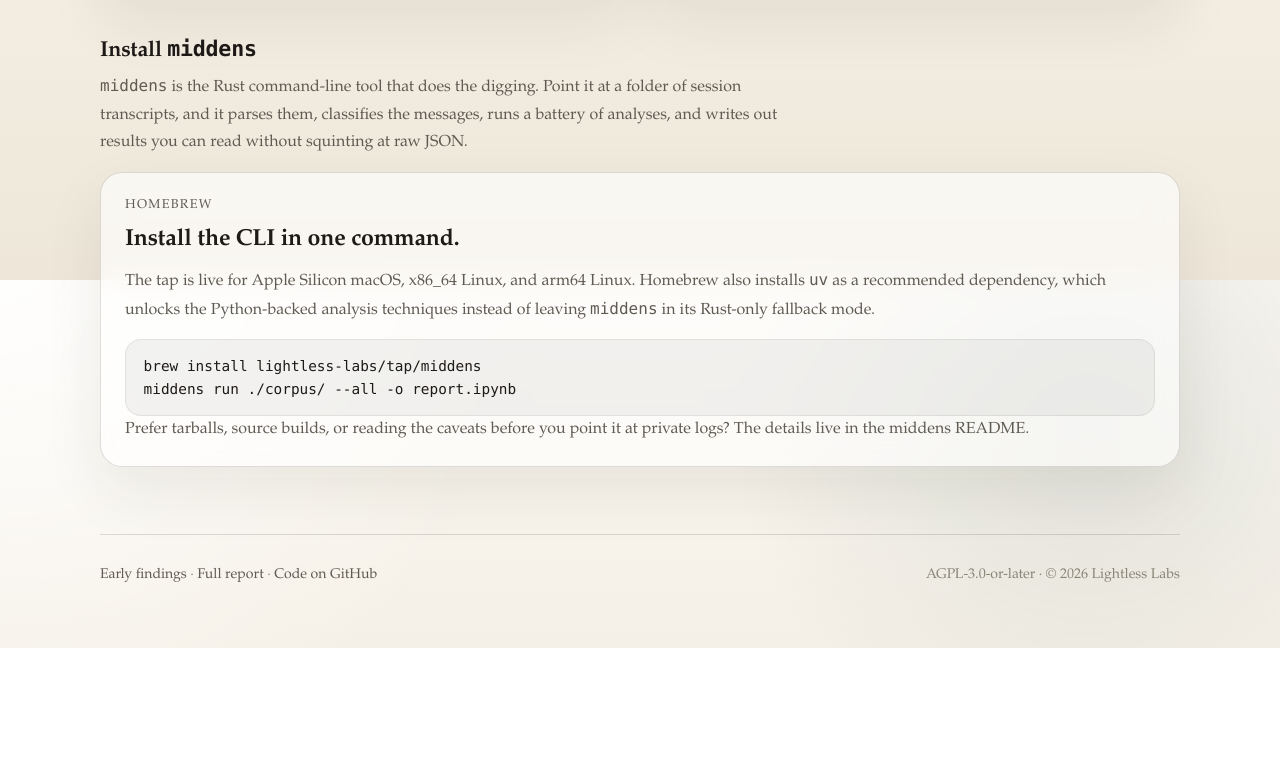
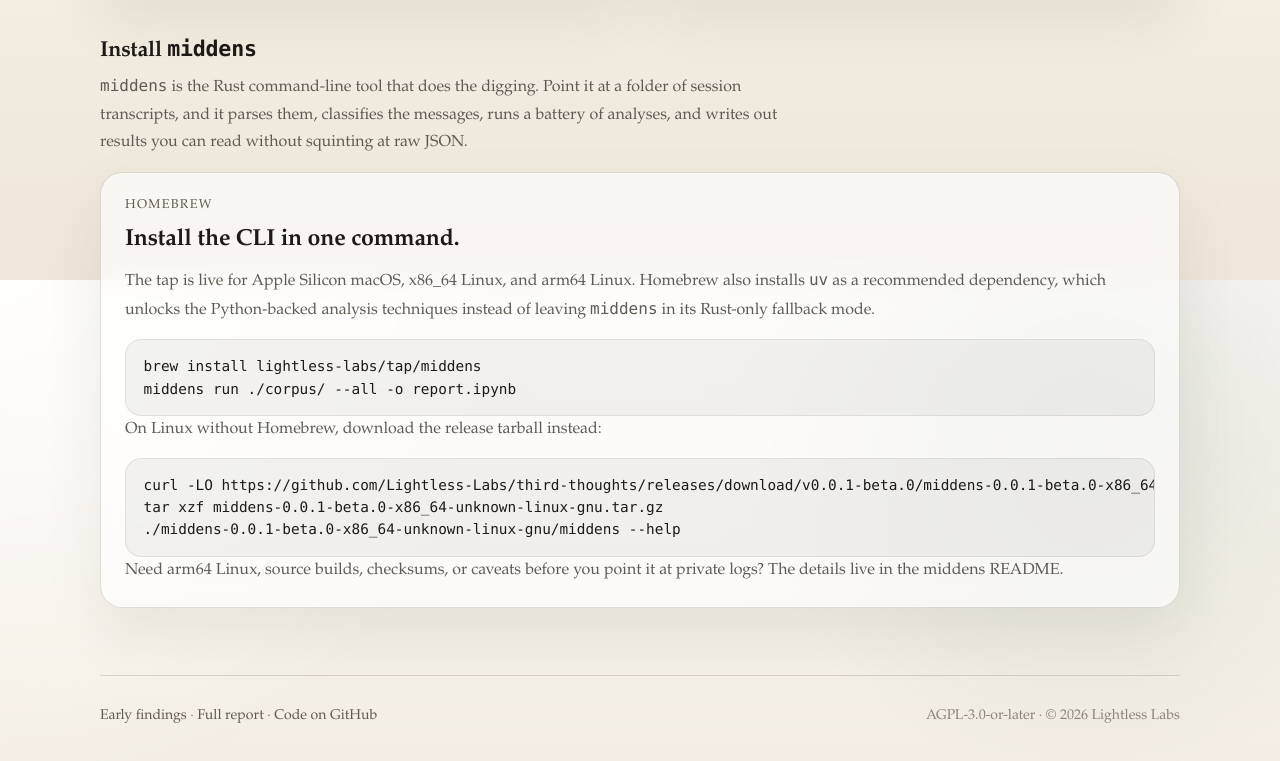
Before and after one commit to Lightless-Labs/third-thoughts, a plain HTML site: page index.html in a window 1280 px wide. Shown: the part 2120-2881 px from the top of the page. Before the commit the page ends 2768 px from the top, so only its background shows below. Drawn offline with Linux system fonts and the light colour scheme.

Commit message:
Restore Linux tarball instructions on landing page

```diff
--- a/index.html
+++ b/index.html
@@ -130,7 +130,13 @@
           <pre><code>brew install lightless-labs/tap/middens
 middens run ./corpus/ --all -o report.ipynb</code></pre>
           <p>
-            Prefer tarballs, source builds, or reading the caveats before you point it at private logs? The details live in the <a href="https://github.com/Lightless-Labs/third-thoughts/tree/main/middens#install">middens README</a>.
+            On Linux without Homebrew, download the release tarball instead:
+          </p>
+          <pre><code>curl -LO https://github.com/Lightless-Labs/third-thoughts/releases/download/v0.0.1-beta.0/middens-0.0.1-beta.0-x86_64-unknown-linux-gnu.tar.gz
+tar xzf middens-0.0.1-beta.0-x86_64-unknown-linux-gnu.tar.gz
+./middens-0.0.1-beta.0-x86_64-unknown-linux-gnu/middens --help</code></pre>
+          <p>
+            Need arm64 Linux, source builds, checksums, or caveats before you point it at private logs? The details live in the <a href="https://github.com/Lightless-Labs/third-thoughts/tree/main/middens#install">middens README</a>.
           </p>
         </article>
       </section>
```
